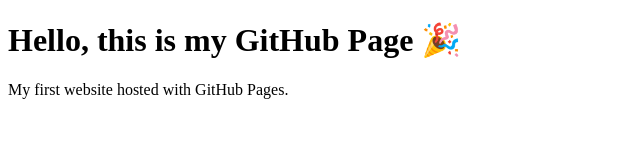
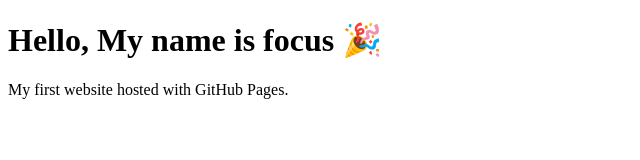
Before and after one commit to FloWgus23/FloWgus23.github.io, a plain HTML site: page index.html in a window 1280 px wide. Shown: the whole page, without its empty margins (0-640 px from the left). Drawn offline with Linux system fonts and the light colour scheme.

Commit message:
Update index.html

```diff
--- a/index.html
+++ b/index.html
@@ -5,7 +5,7 @@
   <title>Welcome to FloWgus23 Page!</title>
 </head>
 <body>
-  <h1>Hello, this is my GitHub Page 🎉</h1>
+  <h1>Hello, My name is focus 🎉</h1>
   <p>My first website hosted with GitHub Pages.</p>
 </body>
 </html>
```
